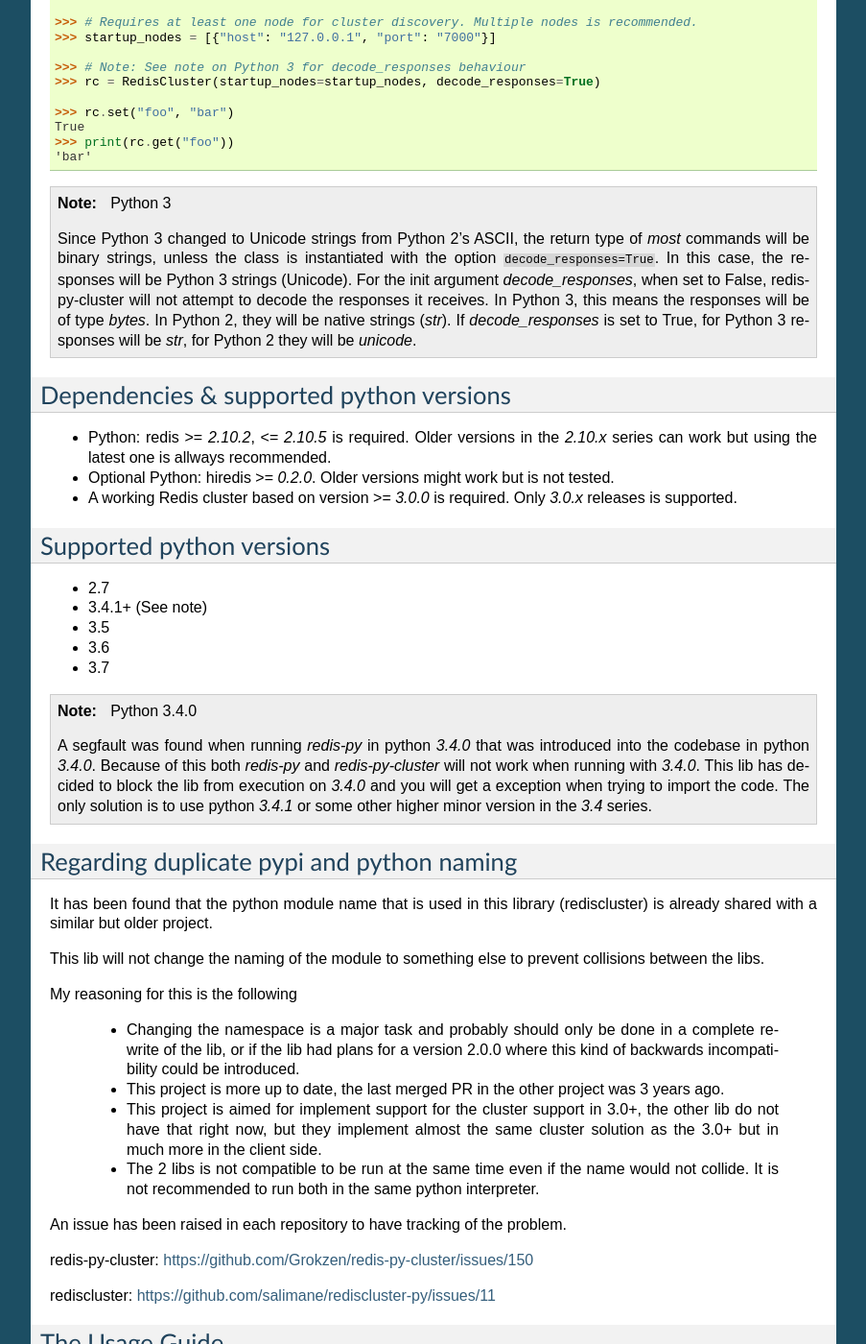
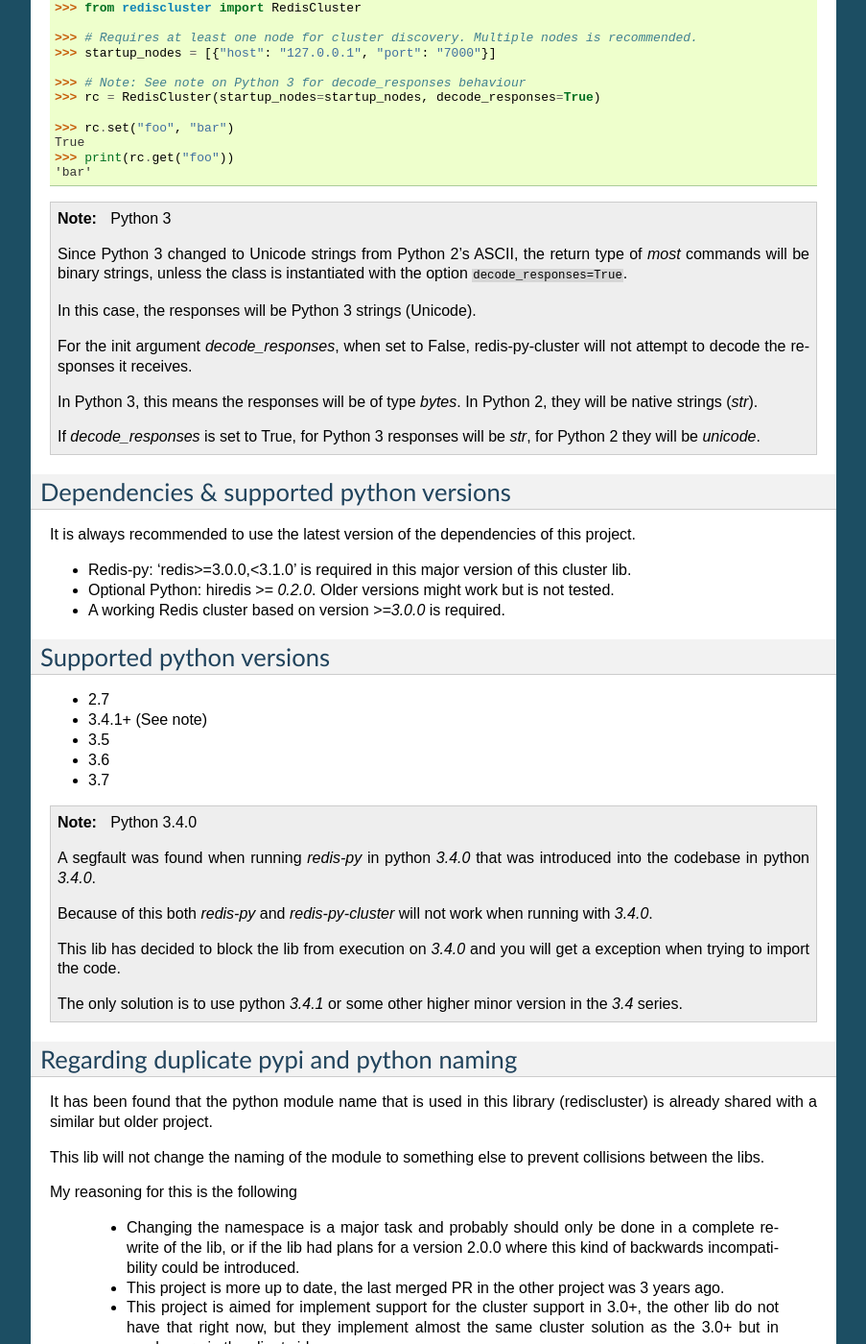
Before and after one commit to Grokzen/redis-py-cluster, a Sphinx documentation site: the page built from docs/index.rst, in a window 1280 px wide and 1400 px high, scrolled down 540 px. Shown: the whole window at 96% size, without its empty margins (198-1101 px from the left). Built offline with Sphinx 7.4.7, drawn with Linux system fonts in a browser that asks for light colours; some of the changed text lies outside the part shown.

Commit message:
Update some text and reformat layout of some text blocks in index.rst

```diff
--- a/docs/index.rst
+++ b/docs/index.rst
@@ -6,8 +6,9 @@
 Welcome to redis-py-cluster's documentation!
 ============================================
 
-This project is a port of `redis-rb-cluster` by antirez, with a lot of added functionality. The original source can be found at https://github.com/antirez/redis-rb-cluster.
+This project is a port of `redis-rb-cluster` by antirez, with a lot of added functionality.
 
+The original source can be found at https://github.com/antirez/redis-rb-cluster.
 
 The source code is `available on github`_.
 
@@ -52,18 +53,29 @@
     >>> print(rc.get("foo"))
     'bar'
 
-
 .. note:: Python 3
 
-    Since Python 3 changed to Unicode strings from Python 2's ASCII, the return type of *most* commands will be binary strings, unless the class is instantiated with the option ``decode_responses=True``. In this case, the responses will be Python 3 strings (Unicode). For the init argument `decode_responses`, when set to False, redis-py-cluster will not attempt to decode the responses it receives. In Python 3, this means the responses will be of type `bytes`. In Python 2, they will be native strings (`str`). If `decode_responses` is set to True, for Python 3 responses will be `str`, for Python 2 they will be `unicode`.
+    Since Python 3 changed to Unicode strings from Python 2's ASCII, the return type of *most* commands will be binary strings,
+    unless the class is instantiated with the option ``decode_responses=True``.
+
+    In this case, the responses will be Python 3 strings (Unicode).
+
+    For the init argument `decode_responses`, when set to False, redis-py-cluster will not attempt to decode the responses it receives.
+
+    In Python 3, this means the responses will be of type `bytes`. In Python 2, they will be native strings (`str`).
+
+    If `decode_responses` is set to True, for Python 3 responses will be `str`, for Python 2 they will be `unicode`.
+
+
 
 Dependencies & supported python versions
 ----------------------------------------
 
-- Python: redis >= `2.10.2`, <= `2.10.5` is required.
-  Older versions in the `2.10.x` series can work but using the latest one is allways recommended.
+It is always recommended to use the latest version of the dependencies of this project.
+
+- Redis-py: 'redis>=3.0.0,<3.1.0' is required in this major version of this cluster lib.
 - Optional Python: hiredis >= `0.2.0`. Older versions might work but is not tested.
-- A working Redis cluster based on version >= `3.0.0` is required. Only `3.0.x` releases is supported.
+- A working Redis cluster based on version `>=3.0.0` is required.
 
 
 
@@ -78,7 +90,13 @@
 
 .. note:: Python 3.4.0
 
-    A segfault was found when running `redis-py` in python `3.4.0` that was introduced into the codebase in python `3.4.0`. Because of this both `redis-py` and `redis-py-cluster` will not work when running with `3.4.0`. This lib has decided to block the lib from execution on `3.4.0` and you will get a exception when trying to import the code. The only solution is to use python `3.4.1` or some other higher minor version in the `3.4` series.
+    A segfault was found when running `redis-py` in python `3.4.0` that was introduced into the codebase in python `3.4.0`.
+
+    Because of this both `redis-py` and `redis-py-cluster` will not work when running with `3.4.0`.
+
+    This lib has decided to block the lib from execution on `3.4.0` and you will get a exception when trying to import the code.
+
+    The only solution is to use python `3.4.1` or some other higher minor version in the `3.4` series.
 
 
 
```
